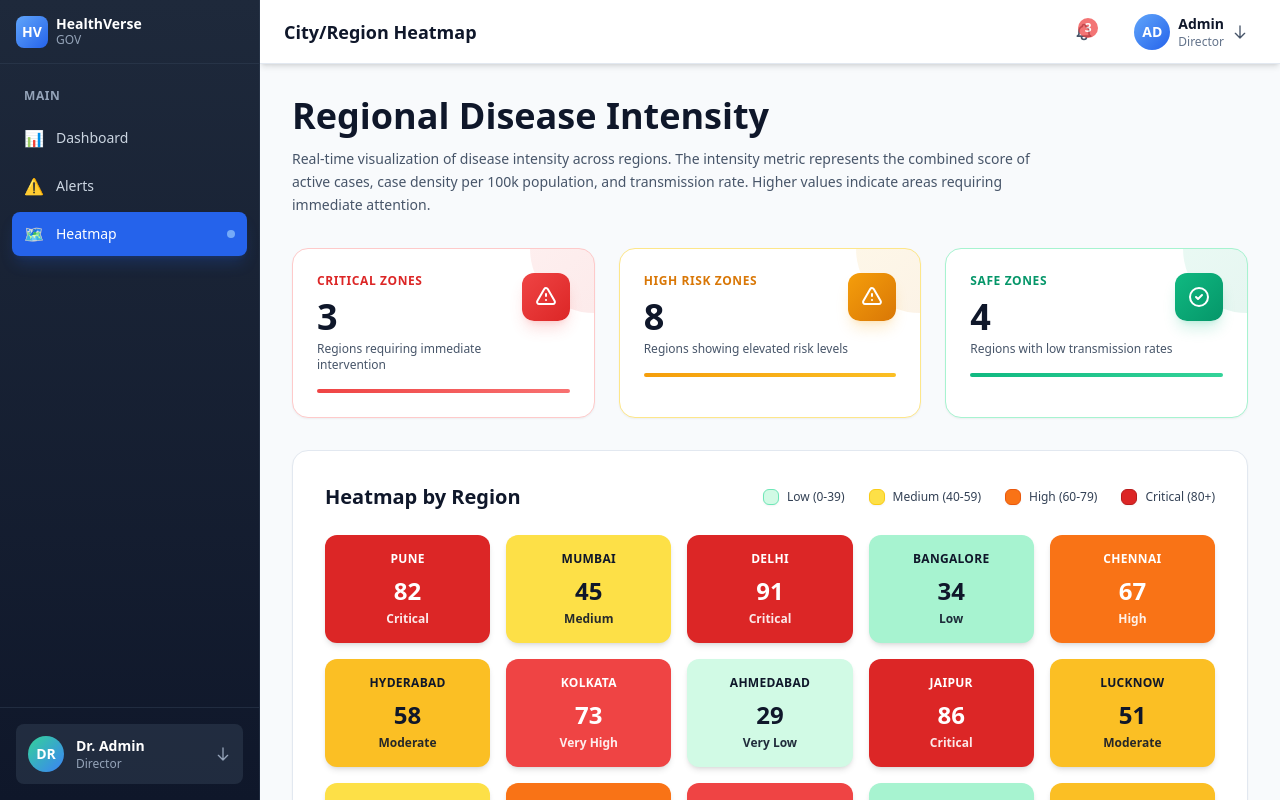
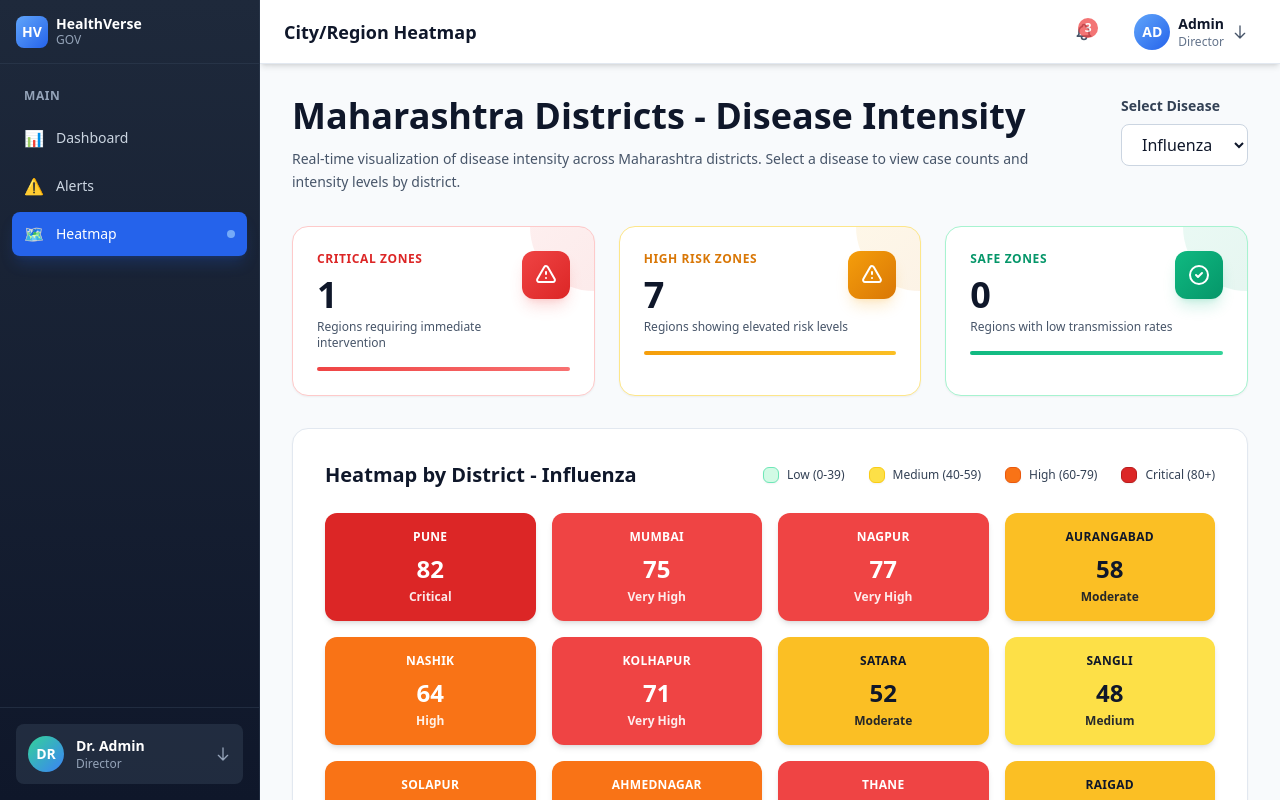
Before and after one commit to jivrajx04/Government-dashboard-ui, a React (Vite) app: page /heatmap in a window 1280 px wide. Built offline with nearby package versions, Linux system fonts and the light colour scheme.

Commit message:
Updated HeatmapPage.tsx

```diff
--- a/src/pages/heatmap/HeatmapPage.tsx
+++ b/src/pages/heatmap/HeatmapPage.tsx
@@ -1,36 +1,74 @@
 import { useState } from 'react';
 
 interface HeatmapCell {
-  region: string;
+  district: string;
   intensity: number;
+  cases: Record<string, number>;
 }
 
-const heatmapData: HeatmapCell[] = [
-  { region: 'Pune', intensity: 82 },
-  { region: 'Mumbai', intensity: 45 },
-  { region: 'Delhi', intensity: 91 },
-  { region: 'Bangalore', intensity: 34 },
-  { region: 'Chennai', intensity: 67 },
-  { region: 'Hyderabad', intensity: 58 },
-  { region: 'Kolkata', intensity: 73 },
-  { region: 'Ahmedabad', intensity: 29 },
-  { region: 'Jaipur', intensity: 86 },
-  { region: 'Lucknow', intensity: 51 },
-  { region: 'Chandigarh', intensity: 42 },
-  { region: 'Indore', intensity: 64 },
-  { region: 'Nagpur', intensity: 77 },
-  { region: 'Patna', intensity: 38 },
-  { region: 'Surat', intensity: 55 },
-  { region: 'Kochi', intensity: 48 },
-  { region: 'Bhopal', intensity: 71 },
-  { region: 'Vadodara', intensity: 33 },
-  { region: 'Ranchi', intensity: 62 },
-  { region: 'Guwahati', intensity: 46 },
-  { region: 'Coimbatore', intensity: 54 },
-  { region: 'Mysore', intensity: 41 },
-  { region: 'Vizag', intensity: 69 },
-  { region: 'Kanpur', intensity: 79 },
-  { region: 'Agra', intensity: 57 },
+const diseases = ['Influenza', 'COVID-19', 'RSV', 'Dengue', 'Malaria'];
+
+const maharashtraDistrictData: HeatmapCell[] = [
+  {
+    district: 'Pune',
+    intensity: 82,
+    cases: { Influenza: 82, 'COVID-19': 45, RSV: 65, Dengue: 78, Malaria: 52 },
+  },
+  {
+    district: 'Mumbai',
+    intensity: 75,
+    cases: { Influenza: 75, 'COVID-19': 68, RSV: 72, Dengue: 88, Malaria: 45 },
+  },
+  {
+    district: 'Nagpur',
+    intensity: 77,
+    cases: { Influenza: 77, 'COVID-19': 58, RSV: 64, Dengue: 82, Malaria: 71 },
+  },
+  {
+    district: 'Aurangabad',
+    intensity: 58,
+    cases: { Influenza: 58, 'COVID-19': 42, RSV: 51, Dengue: 62, Malaria: 48 },
+  },
+  {
+    district: 'Nashik',
+    intensity: 64,
+    cases: { Influenza: 64, 'COVID-19': 35, RSV: 58, Dengue: 72, Malaria: 55 },
+  },
+  {
+    district: 'Kolhapur',
+    intensity: 71,
+    cases: { Influenza: 71, 'COVID-19': 52, RSV: 68, Dengue: 75, Malaria: 62 },
+  },
+  {
+    district: 'Satara',
+    intensity: 52,
+    cases: { Influenza: 52, 'COVID-19': 38, RSV: 45, Dengue: 58, Malaria: 41 },
+  },
+  {
+    district: 'Sangli',
+    intensity: 48,
+    cases: { Influenza: 48, 'COVID-19': 32, RSV: 42, Dengue: 51, Malaria: 38 },
+  },
+  {
+    district: 'Solapur',
+    intensity: 67,
+    cases: { Influenza: 67, 'COVID-19': 45, RSV: 62, Dengue: 71, Malaria: 58 },
+  },
+  {
+    district: 'Ahmednagar',
+    intensity: 62,
+    cases: { Influenza: 62, 'COVID-19': 48, RSV: 55, Dengue: 68, Malaria: 52 },
+  },
+  {
+    district: 'Thane',
+    intensity: 79,
+    cases: { Influenza: 79, 'COVID-19': 65, RSV: 75, Dengue: 82, Malaria: 68 },
+  },
+  {
+    district: 'Raigad',
+    intensity: 54,
+    cases: { Influenza: 54, 'COVID-19': 40, RSV: 48, Dengue: 62, Malaria: 45 },
+  },
 ];
 
 const getColorByIntensity = (intensity: number): string => {
@@ -55,19 +93,48 @@ const getIntensityLabel = (intensity: number): string => {
 
 export default function HeatmapPage() {
   const [hoveredCell, setHoveredCell] = useState<string | null>(null);
+  const [selectedDisease, setSelectedDisease] = useState<string>(diseases[0]);
 
-  const criticalCount = heatmapData.filter(c => c.intensity >= 80).length;
-  const highRiskCount = heatmapData.filter(c => c.intensity >= 60 && c.intensity < 80).length;
-  const safeCount = heatmapData.filter(c => c.intensity < 40).length;
+  const getIntensityForDisease = (caseCount: number): number => {
+    if (caseCount >= 80) return caseCount;
+    return caseCount;
+  };
+
+  const displayData = maharashtraDistrictData.map(item => ({
+    ...item,
+    displayIntensity: getIntensityForDisease(item.cases[selectedDisease]),
+    displayCases: item.cases[selectedDisease],
+  }));
+
+  const criticalCount = displayData.filter(c => c.displayIntensity >= 80).length;
+  const highRiskCount = displayData.filter(c => c.displayIntensity >= 60 && c.displayIntensity < 80).length;
+  const safeCount = displayData.filter(c => c.displayIntensity < 40).length;
 
   return (
     <>
       <div className="mb-8">
-        <h1 className="text-4xl font-bold text-slate-900 mb-3">Regional Disease Intensity</h1>
-        <p className="text-slate-600 text-sm leading-relaxed max-w-3xl">
-          Real-time visualization of disease intensity across regions. The intensity metric represents the combined score of active cases,
-          case density per 100k population, and transmission rate. Higher values indicate areas requiring immediate attention.
-        </p>
+        <div className="flex items-start justify-between flex-wrap gap-4 mb-4">
+          <div>
+            <h1 className="text-4xl font-bold text-slate-900 mb-3">Maharashtra Districts - Disease Intensity</h1>
+            <p className="text-slate-600 text-sm leading-relaxed max-w-3xl">
+              Real-time visualization of disease intensity across Maharashtra districts. Select a disease to view case counts and intensity levels by district.
+            </p>
+          </div>
+          <div className="min-w-fit">
+            <label className="block text-sm font-semibold text-slate-700 mb-2">Select Disease</label>
+            <select
+              value={selectedDisease}
+              onChange={(e) => setSelectedDisease(e.target.value)}
+              className="px-4 py-2 border border-slate-300 rounded-lg bg-white text-slate-900 font-medium hover:border-slate-400 focus:outline-none focus:ring-2 focus:ring-blue-500"
+            >
+              {diseases.map((disease) => (
+                <option key={disease} value={disease}>
+                  {disease}
+                </option>
+              ))}
+            </select>
+          </div>
+        </div>
       </div>
 
       <div className="grid grid-cols-1 lg:grid-cols-3 gap-6 mb-8">
@@ -134,7 +201,7 @@ export default function HeatmapPage() {
 
       <div className="bg-white rounded-2xl shadow-sm border border-slate-200 p-8">
         <div className="mb-6 flex items-center justify-between flex-wrap gap-4">
-          <h2 className="text-xl font-bold text-slate-900">Heatmap by Region</h2>
+          <h2 className="text-xl font-bold text-slate-900">Heatmap by District - {selectedDisease}</h2>
           <div className="flex items-center gap-6 text-xs flex-wrap">
             <div className="flex items-center gap-2">
               <div className="w-4 h-4 bg-emerald-100 rounded-md shadow-sm border border-emerald-300"></div>
@@ -155,24 +222,24 @@ export default function HeatmapPage() {
           </div>
         </div>
 
-        <div className="grid grid-cols-2 sm:grid-cols-3 lg:grid-cols-5 gap-4">
-          {heatmapData.map((cell) => (
+        <div className="grid grid-cols-2 sm:grid-cols-3 lg:grid-cols-4 gap-4">
+          {displayData.map((cell) => (
             <div
-              key={cell.region}
-              onMouseEnter={() => setHoveredCell(cell.region)}
+              key={cell.district}
+              onMouseEnter={() => setHoveredCell(cell.district)}
               onMouseLeave={() => setHoveredCell(null)}
               className={`
-                ${getColorByIntensity(cell.intensity)}
+                ${getColorByIntensity(cell.displayIntensity)}
                 rounded-xl p-4 shadow-md
                 transition-all duration-300 cursor-pointer relative overflow-hidden
-                ${hoveredCell === cell.region ? 'scale-110 shadow-2xl ring-2 ring-blue-400' : 'hover:scale-105 hover:shadow-lg'}
+                ${hoveredCell === cell.district ? 'scale-110 shadow-2xl ring-2 ring-blue-400' : 'hover:scale-105 hover:shadow-lg'}
               `}
             >
               <div className="absolute inset-0 bg-gradient-to-br from-white/20 to-transparent opacity-0 group-hover:opacity-100 transition-opacity duration-300"></div>
               <div className="relative z-10 flex flex-col items-center justify-center text-center">
-                <p className="text-xs font-bold mb-2 uppercase tracking-wide">{cell.region}</p>
-                <p className="text-2xl font-bold mb-1">{cell.intensity}</p>
-                <p className="text-xs font-semibold opacity-90">{getIntensityLabel(cell.intensity)}</p>
+                <p className="text-xs font-bold mb-2 uppercase tracking-wide">{cell.district}</p>
+                <p className="text-2xl font-bold mb-1">{cell.displayCases}</p>
+                <p className="text-xs font-semibold opacity-90">{getIntensityLabel(cell.displayIntensity)}</p>
               </div>
             </div>
           ))}
@@ -187,7 +254,7 @@ export default function HeatmapPage() {
                 </svg>
               </div>
               <p className="text-sm text-slate-700">
-                <span className="font-bold text-slate-900">{hoveredCell}</span> is currently showing significant disease activity with an intensity score of <span className="font-bold text-slate-900">{heatmapData.find(c => c.region === hoveredCell)?.intensity}</span>. Click to view comprehensive analytics and intervention plans.
+                <span className="font-bold text-slate-900">{hoveredCell}</span> has <span className="font-bold text-slate-900">{displayData.find(c => c.district === hoveredCell)?.displayCases}</span> cases of {selectedDisease} with an intensity score of <span className="font-bold text-slate-900">{displayData.find(c => c.district === hoveredCell)?.displayIntensity}</span>.
               </p>
             </div>
           </div>
```
